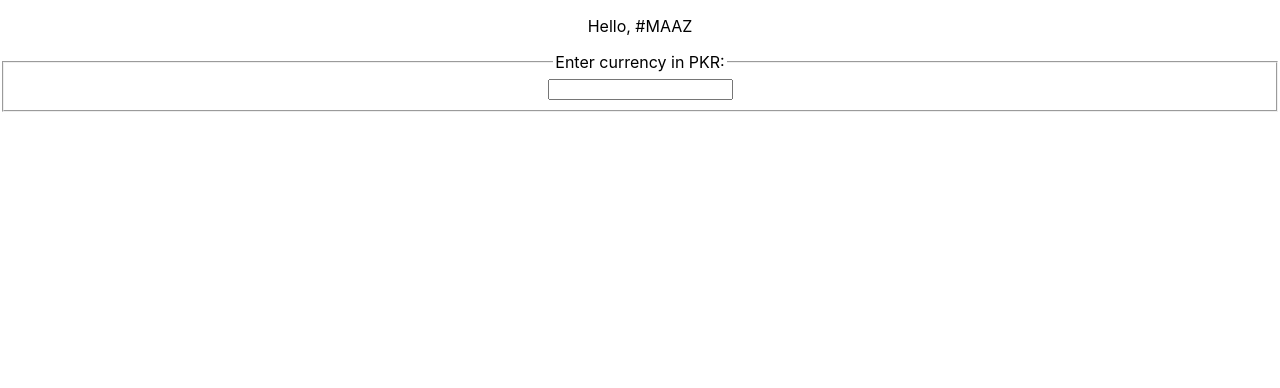
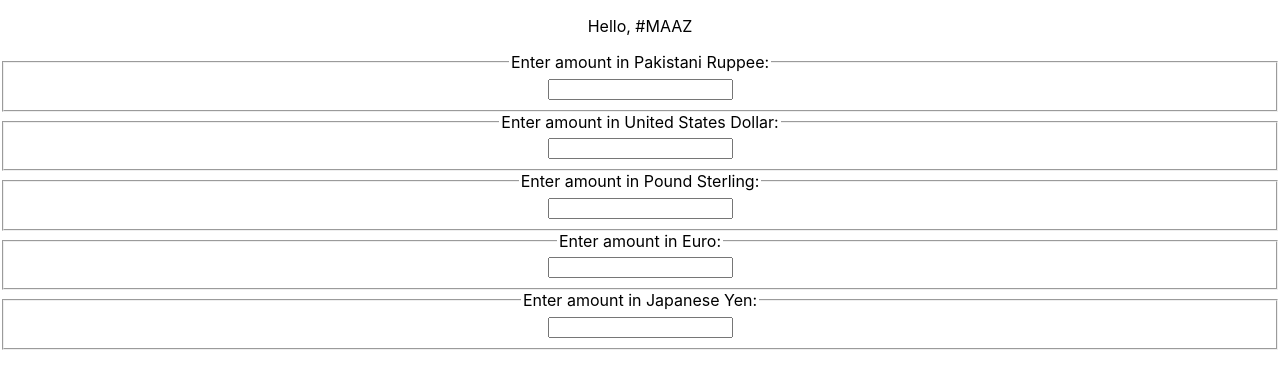
Before and after one commit to moaaxali/reactjs, a React (Create React App) app: page / in a window 1280 px wide. Shown: the top 388 px of the page. Built offline with nearby package versions, Linux system fonts and the light colour scheme.

Commit message:
Extract AmountInput component from CurrencyConverter

```diff
--- /dev/null
+++ b/src/CurrencyConverter/AmountInput.js
@@ -0,0 +1,42 @@
+import React, { Component } from 'react'
+
+const currencyNames = {
+  pkr: 'Pakistani Ruppee',
+  usd: 'United States Dollar',
+  gbp: 'Pound Sterling',
+  eur: 'Euro',
+  jpy: 'Japanese Yen'
+}
+
+export class AmountInput extends Component {
+  constructor(props) {
+    super(props);
+    this.state = {
+      amount: ''
+    };
+    this.handleChange = this.handleChange.bind(this);
+  }
+
+  handleChange(e) {
+    this.setState({
+      amount: e.target.value
+    });
+  }
+
+  render() {
+    const amount = this.state.amount;
+    const currency = this.props.currency;
+    return (
+      <div>
+        <fieldset>
+          <legend>Enter amount in {currencyNames[currency]}:</legend>
+          <input
+            value={amount}
+            onChange={this.handleChange} />
+        </fieldset>
+      </div>
+    )
+  }
+}
+
+export default AmountInput
--- a/src/CurrencyConverter/CurrencyConverter.js
+++ b/src/CurrencyConverter/CurrencyConverter.js
@@ -1,28 +1,15 @@
 import React, { Component } from 'react'
+import AmountInput from './AmountInput'
 
 export class CurrencyConverter extends Component {
-  constructor(props) {
-    super(props);
-    this.state = {
-      amount: ''
-    };
-    this.handleChange = this.handleChange.bind(this);
-  }
-
-  handleChange(e) {
-    this.setState({ amount: e.target.value })
-  }
-
   render() {
-    const amount = this.state.amount;
     return (
       <div>
-        <fieldset>
-          <legend>Enter currency in PKR:</legend>
-          <input
-            value={amount}
-            onChange={this.handleChange} />
-        </fieldset>
+        <AmountInput currency="pkr" />
+        <AmountInput currency="usd" />
+        <AmountInput currency="gbp" />
+        <AmountInput currency="eur" />
+        <AmountInput currency="jpy" />
       </div>
     )
   }
```
